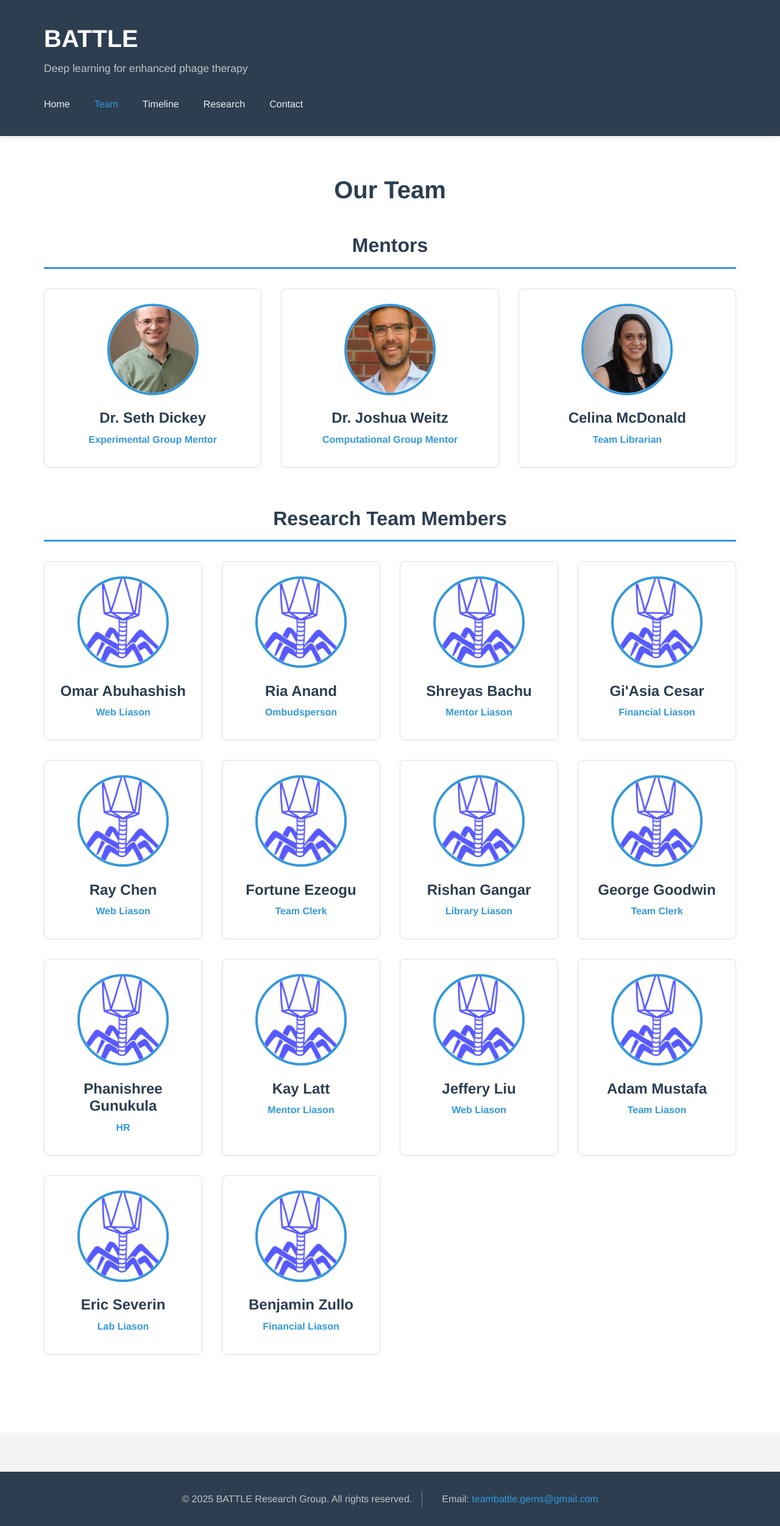
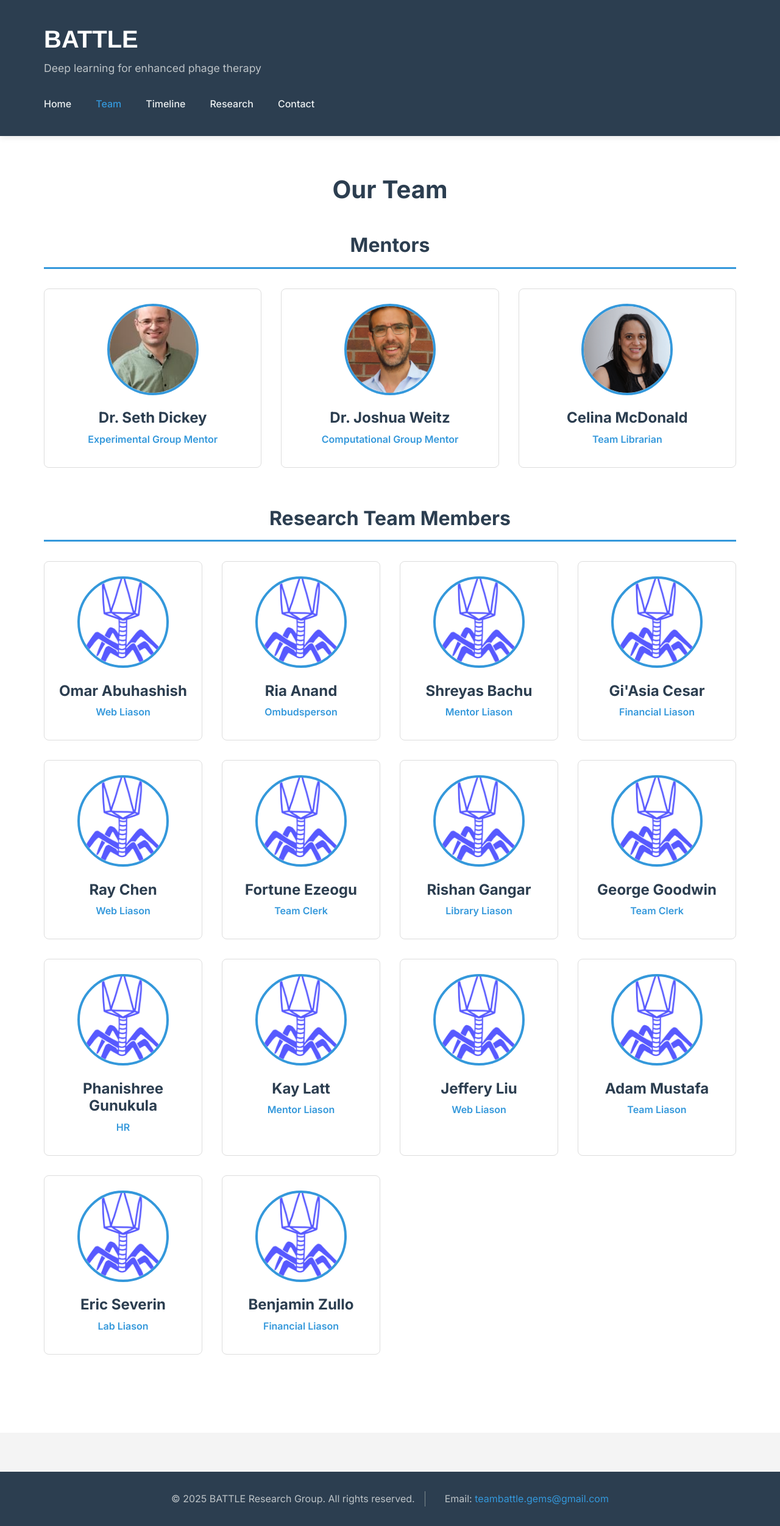
Before and after one commit to jeff-liu27/TeamBattle-Site, a Jekyll site: the page built from team.html, in a window 1280 px wide. Shown: the whole page at 61% size. Built offline with Jekyll 4.4.1, drawn with Linux system fonts in a browser that asks for light colours.

Commit message:
update main.css

```diff
--- a/assets/css/main.css
+++ b/assets/css/main.css
@@ -1,3 +1,5 @@
+@import url('https://fonts.googleapis.com/css2?family=Inter:wght@300;400;500;600;700&display=swap');
+
 * {
     margin: 0;
     padding: 0;
@@ -5,7 +7,7 @@
 }
 
 body {
-    font-family: 'Pragmatica Light', 'Helvetica Neue', 'Helvetica', sans-serif;
+    font-family: 'Inter', 'Helvetica Neue', Arial, sans-serif;
     font-size: 16px;
     line-height: 1.6;
     color: #444;
@@ -13,8 +15,8 @@ body {
 }
 
 h1, h2, h3, h4, h5, h6 {
-    font-family: 'Helvetica', 'Helvetica Neue', 'Inter',sans-serif;
-    font-weight: 700; /* This will be the bold style */
+    font-family: 'Inter', 'Helvetica Neue', Arial, sans-serif;
+    font-weight: 700;
     line-height: 1.2;
     color: #222;
     margin-bottom: 1rem;
```
